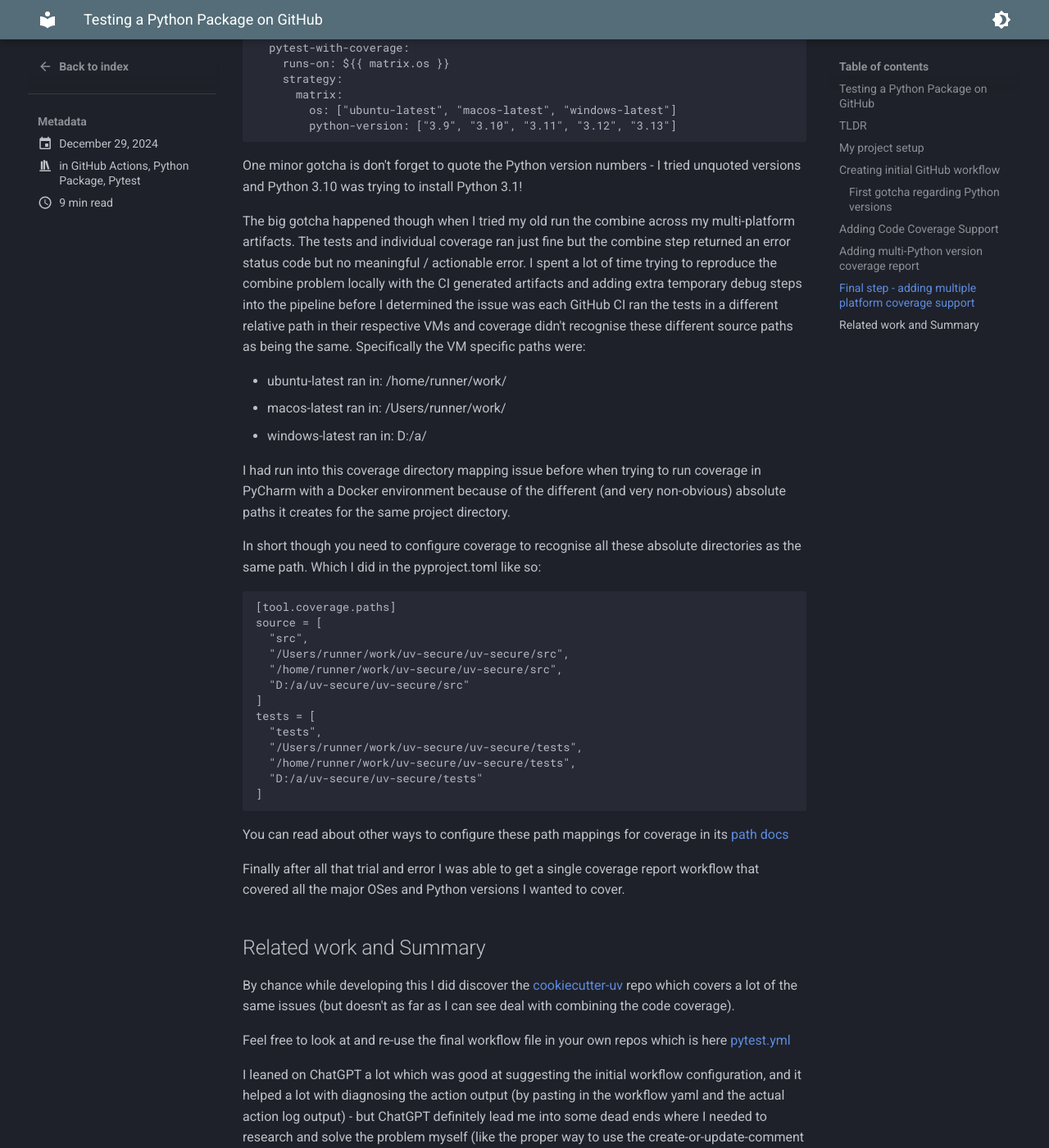
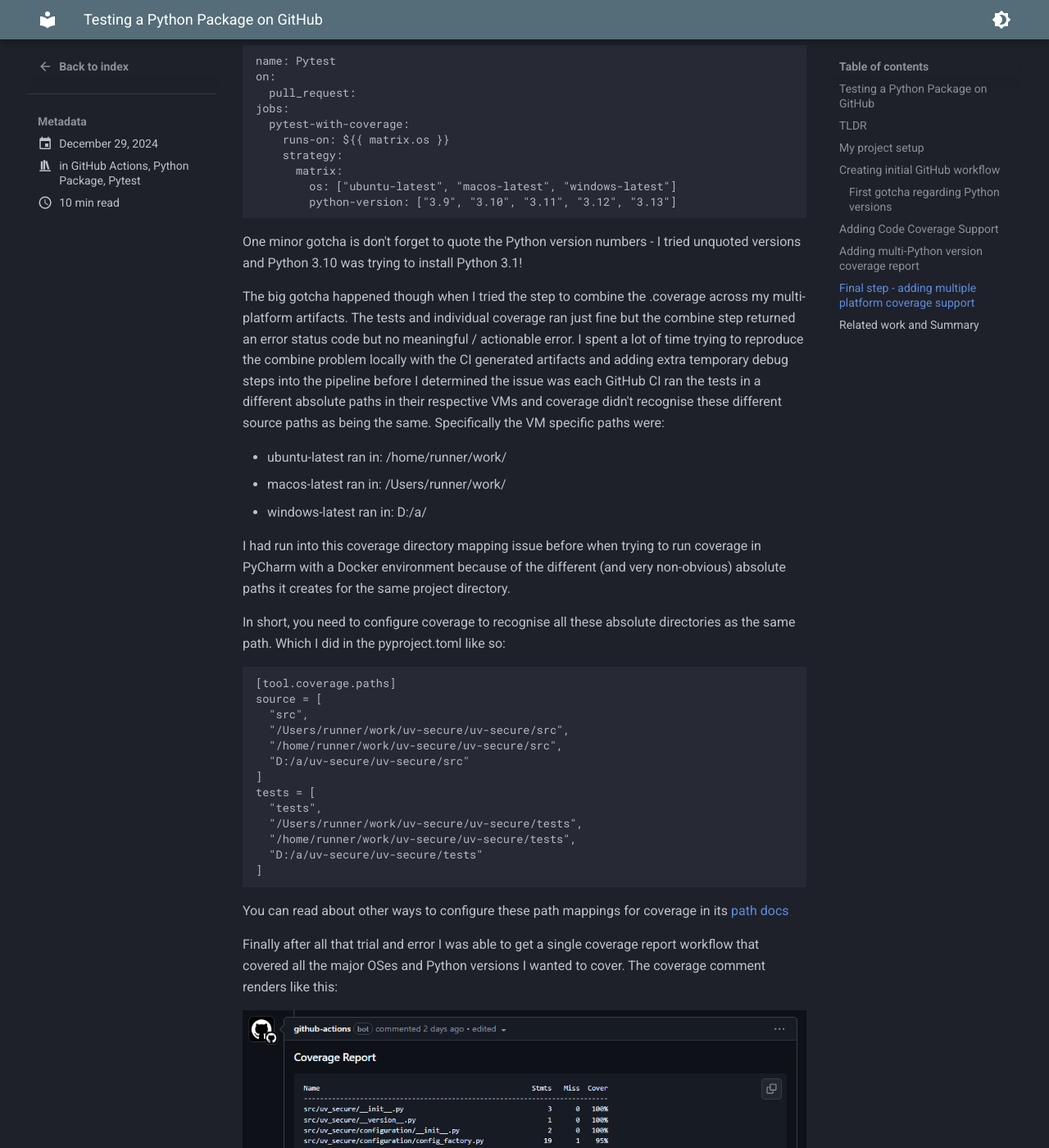
Before and after one commit to owenlamont/home, an MkDocs documentation site: the page built from docs/blog/posts/testing_python_package_in_github.md, in a window 1280 px wide and 1400 px high, scrolled down 6186 px. Shown: the whole window at 82% size. Built offline with MkDocs 1.6.1 and Material for MkDocs 9.7.7, drawn with Linux system fonts in a browser that asks for light colours; some of the changed text lies outside the part shown.

Commit message:
Add screenshot of coverage comment and add a bit more content

````diff
--- a/docs/blog/posts/testing_python_package_in_github.md
+++ b/docs/blog/posts/testing_python_package_in_github.md
@@ -198,7 +198,7 @@ can run coverage for different environments and combine the results into a singl
 coverage result.
 
 I had some initial misunderstandings around the combine command as I thought it might
-combine one of the output files from running coverage but it actually wants to combine
+combine one of the output files from running coverage, but it actually wants to combine
 the .coverage SQLLite db that coverage produces when running. Another gotcha that I ran
 into was when running coverage with an intent to combine results the coverage docs
 mention using the:
@@ -250,6 +250,10 @@ like so:
     uv run coverage report > coverage_summary.txt
 ```
 
+The include-hidden-files argument for upload-artifact was another gotcha as by default
+upload-artifact won't upload _hidden_ files - such as those with a period prefix so to
+get .coverage to upload you need to set that to true.
+
 ## Final step - adding multiple platform coverage support
 
 In the same way I had conditional imports that imported different libraries depending on
@@ -298,12 +302,12 @@ jobs:
 One minor gotcha is don't forget to quote the Python version numbers - I tried unquoted
 versions and Python 3.10 was trying to install Python 3.1!
 
-The big gotcha happened though when I tried my old run the combine across my
+The big gotcha happened though when I tried the step to combine the .coverage across my
 multi-platform artifacts. The tests and individual coverage ran just fine but the
 combine step returned an error status code but no meaningful / actionable error. I spent
 a lot of time trying to reproduce the combine problem locally with the CI generated
 artifacts and adding extra temporary debug steps into the pipeline before I determined
-the issue was each GitHub CI ran the tests in a different relative path in their
+the issue was each GitHub CI ran the tests in a different absolute paths in their
 respective VMs and coverage didn't recognise these different source paths as being the
 same. Specifically the VM specific paths were:
 
@@ -315,8 +319,8 @@ I had run into this coverage directory mapping issue before when trying to run c
 in PyCharm with a Docker environment because of the different (and very non-obvious)
 absolute paths it creates for the same project directory.
 
-In short though you need to configure coverage to recognise all these absolute
-directories as the same path. Which I did in the pyproject.toml like so:
+In short, you need to configure coverage to recognise all these absolute directories as
+the same path. Which I did in the pyproject.toml like so:
 
 ```toml
 [tool.coverage.paths]
@@ -338,7 +342,10 @@ You can read about other ways to configure these path mappings for coverage in i
 [path docs](https://coverage.readthedocs.io/en/latest/config.html#paths)
 
 Finally after all that trial and error I was able to get a single coverage report
-workflow that covered all the major OSes and Python versions I wanted to cover.
+workflow that covered all the major OSes and Python versions I wanted to cover. The
+coverage comment renders like this:
+
+![Python version mismatch](../../img/coverage_comment.png)
 
 ## Related work and Summary
 
@@ -346,6 +353,10 @@ By chance while developing this I did discover the
 [cookiecutter-uv](https://github.com/fpgmaas/cookiecutter-uv/) repo which covers a lot
 of the same issues (but doesn't as far as I can see deal with combining the code
 coverage).
+
+I know the [tox](https://pypi.org/project/tox/) and [nox](https://pypi.org/project/nox/)
+tools are often used for testing across multiple Python versions. I don't have
+experience with them though, or know how they could be best integrated into GitHub CI.
 
 Feel free to look at and re-use the final workflow file in your own repos which is here
 [pytest.yml](https://github.com/owenlamont/uv-secure/blob/main/.github/workflows/pytest.yml)
````
Also changed, not shown: other parts of docs/blog/posts/testing_python_package_in_github.md (+4 -4 lines), docs/img/coverage_comment.png (added).
